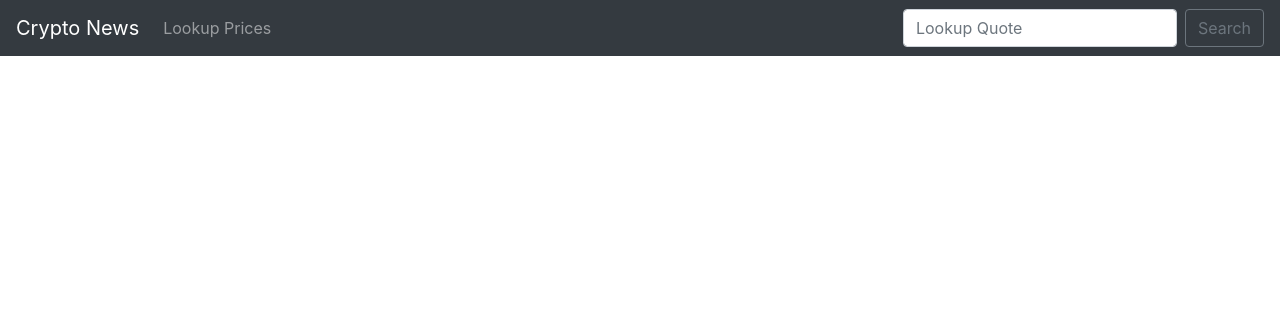
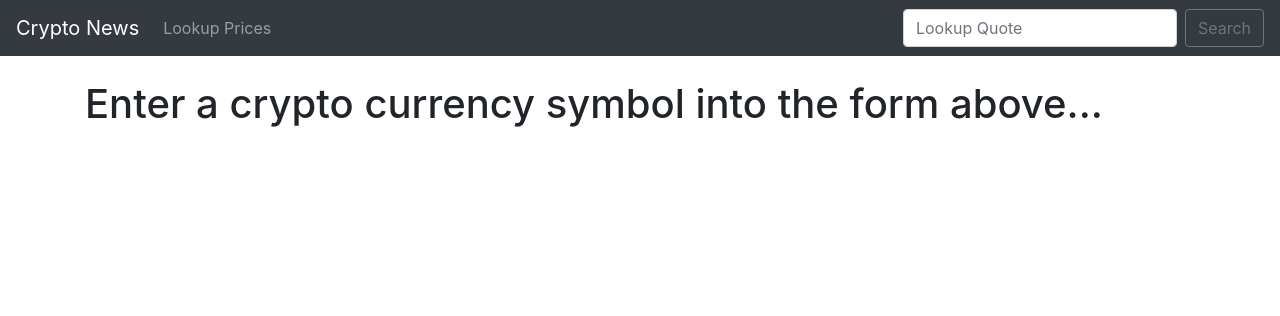
Before and after one commit to EddiePerez38/mysite, a Django app: page /prices/ in a window 1280 px wide. Shown: the top 316 px of the page. Run offline with Django 3.2, Linux system fonts and the light colour scheme; some libraries are stand-ins or nearby versions.

Commit message:
second commit

```diff
--- a/crypto/templates/home.html
+++ b/crypto/templates/home.html
@@ -59,7 +59,7 @@
 
 
 
-    {{ api.Data }}
+    <!-- {{ api.Data }} -->
 
 
 {% endblock %}
--- a/crypto/templates/prices.html
+++ b/crypto/templates/prices.html
@@ -1,5 +1,34 @@
 {% extends 'base.html' %}
 
 {% block content %}
-    {{ crypto }}
+
+    {% if notfound%}
+
+        <h1>{{ notfound }}</h1>
+
+    {% else %}
+        {% if crypto.Response %}
+
+            <h1>Sorry that symbol, {{ quote }} doesn't exist. Please Try Again...</h1>
+        {% endif %}
+        {% for key,value in crypto.DISPLAY.items %}
+
+        <div class="jumbotron">
+                <h1 class="display-4">{{ key }}</h1>
+                <strong>Name:</strong>{{ key }} <br/>
+                <strong>Price:</strong>{{ value.USD.PRICE }}<br/>
+                <strong>Day High</strong>{{ value.USD.HIGHDAY }}<br/>
+                <strong>Day Low</strong>{{ value.USD.LOWDAY }}<br/>
+                <strong>Market Cap</strong>{{ value.USD.MKTCAP }}<br/>
+        </div>
+
+        {% endfor %}
+
+    {% endif %}
+
+
+    <br/><br/>
+
+<!-- {{ crypto }} -->
+
 {% endblock %}
--- a/crypto/views.py
+++ b/crypto/views.py
@@ -26,4 +26,5 @@ def prices(request):
         return render(request, 'prices.html', {'quote': quote, 'crypto': crypto})
 
     else:
-        return render(request, 'prices.html', {})
+        notfound = "Enter a crypto currency symbol into the form above..."
+        return render(request, 'prices.html', {'notfound': notfound})
```
